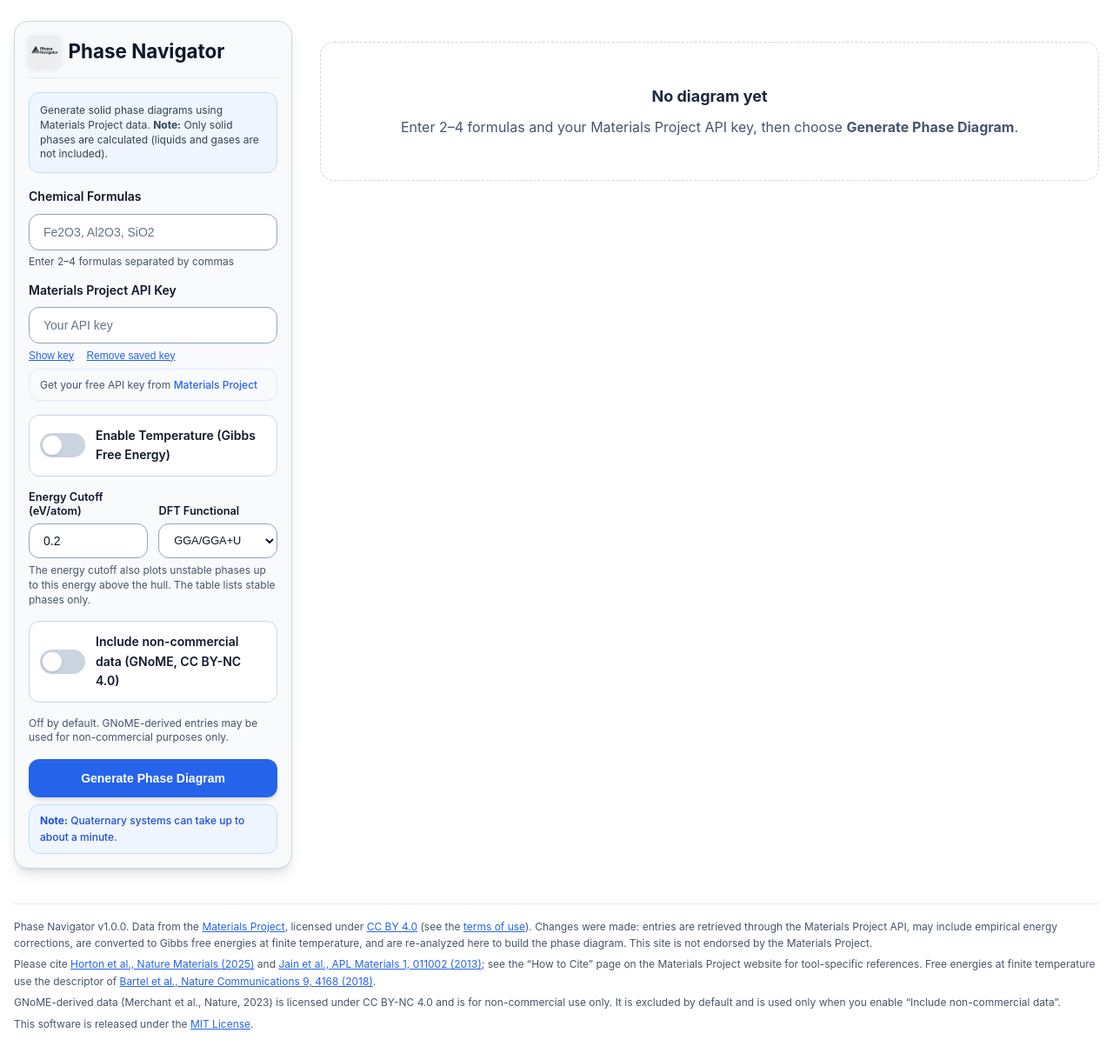
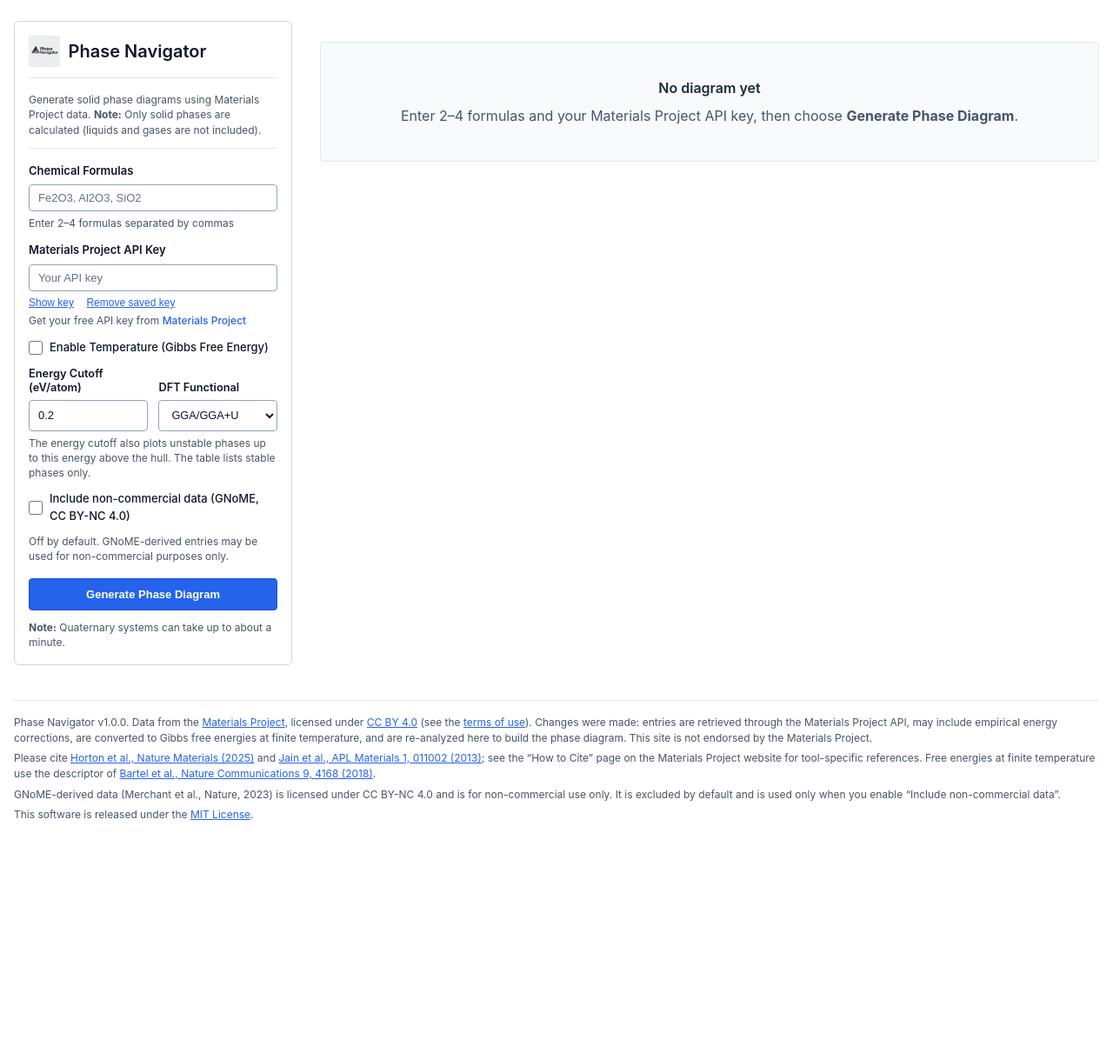
Before and after one commit to ToshihiroIguchi/PhaseNavigator, a FastAPI app: page / in a window 1280 px wide. Shown: the whole page at 87% size. After the commit the page ends 943 px from the top, so only its background shows below. Run offline with FastAPI, Linux system fonts and the light colour scheme.

Commit message:
style: flatten the UI with smaller radii and a denser layout
Reduce corner radii to 2-6px, drop most shadows in favor of 1px borders,
replace the pill toggle switches with native checkboxes, turn filled blue
info boxes into plain text, and restyle the phase table with a light
header and monospace tabular numbers.

Co-Authored-By: Claude Sonnet 5.5 <noreply@anthropic.com>
Claude-Session: https://claude.ai/code/session_019kYuURAgywBMtLLZPgPQUn

```diff
--- a/static/css/components.css
+++ b/static/css/components.css
@@ -26,17 +26,17 @@
 
 .form-group-half input,
 .form-group-half select {
-  height: 2.5rem;
-  padding: 0.5rem 0.8rem;
+  height: 2.25rem;
+  padding: 0.4375rem 0.625rem;
   font-size: 0.8rem;
 }
 
 label {
   display: block;
-  margin-bottom: 0.5rem;
+  margin-bottom: 0.35rem;
   font-weight: 600;
   color: var(--gray-900);
-  font-size: 0.875rem;
+  font-size: 0.8125rem;
 }
 
 input[type="text"],
@@ -44,23 +44,25 @@ input[type="number"],
 input[type="password"],
 select {
   width: 100%;
-  padding: 0.75rem 1rem;
+  padding: 0.4375rem 0.625rem;
   border: 1px solid var(--gray-400);
   border-radius: var(--radius);
-  font-size: 0.875rem;
-  font-weight: 500;
+  font-size: 0.8125rem;
+  font-weight: 400;
   background: var(--white);
   color: var(--gray-900);
-  transition: border-color 0.2s ease, box-shadow 0.2s ease;
+  transition: border-color 0.15s ease;
 }
 
-input:focus {
+input:focus,
+select:focus {
   outline: none;
-  border-color: var(--primary-500);
-  box-shadow: 0 0 0 3px var(--primary-200);
+  border-color: var(--primary-600);
+  box-shadow: 0 0 0 1px var(--primary-600);
 }
 
-input:hover:not(:focus) {
+input:hover:not(:focus),
+select:hover:not(:focus) {
   border-color: var(--gray-500);
 }
 
@@ -81,21 +83,19 @@ input::placeholder {
 #submit-btn {
   width: 100%;
   margin-top: 1rem;
-  padding: 0.875rem 1.5rem;
+  padding: 0.625rem 1rem;
   background: var(--primary-600);
   color: var(--white);
-  border: none;
+  border: 1px solid var(--primary-700);
   border-radius: var(--radius);
-  font-size: 0.875rem;
+  font-size: 0.8125rem;
   font-weight: 600;
   cursor: pointer;
-  box-shadow: var(--shadow);
-  transition: background-color 0.2s ease, box-shadow 0.2s ease;
+  transition: background-color 0.15s ease;
 }
 
 #submit-btn:hover:not(:disabled) {
   background: var(--primary-700);
-  box-shadow: var(--shadow-lg);
 }
 
 #submit-btn:disabled {
@@ -152,102 +152,42 @@ input::placeholder {
   color: var(--gray-600);
 }
 
-/* ---------- Toggle switch ---------- */
+/* ---------- Checkboxes ---------- */
 .toggle-container {
   display: flex;
   align-items: center;
-  gap: 0.75rem;
-  margin: 1rem 0;
-  padding: 0.75rem;
-  background: var(--white);
-  border-radius: var(--radius);
-  border: 1px solid var(--gray-300);
+  gap: 0.5rem;
+  margin: 0.75rem 0;
 }
 
 .toggle-switch {
-  position: relative;
-  display: inline-block;
+  display: inline-flex;
   flex: none;
-  width: 52px;
-  height: 28px;
   margin: 0;
 }
 
 .toggle-switch input {
-  position: absolute;
-  opacity: 0;
-  width: 100%;
-  height: 100%;
+  width: 1rem;
+  height: 1rem;
   margin: 0;
+  accent-color: var(--primary-600);
   cursor: pointer;
-}
-
-.slider {
-  position: absolute;
-  inset: 0;
-  background: var(--gray-300);
-  transition: background-color 0.3s ease;
-  border-radius: 28px;
-  pointer-events: none;
-}
-
-.slider::before {
-  position: absolute;
-  content: "";
-  height: 22px;
-  width: 22px;
-  left: 3px;
-  bottom: 3px;
-  background: var(--white);
-  transition: transform 0.3s ease;
-  border-radius: 50%;
-  box-shadow: 0 2px 4px rgb(0 0 0 / 0.1);
-}
-
-input:checked + .slider {
-  background: var(--primary-500);
-}
-
-input:checked + .slider::before {
-  transform: translateX(24px);
 }
 
 .toggle-label {
   margin: 0;
-  font-weight: 600;
+  font-weight: 500;
   color: var(--gray-900);
-  font-size: 0.875rem;
+  font-size: 0.8125rem;
   cursor: pointer;
-}
-
-.toggle-switch.mini {
-  width: 36px;
-  height: 20px;
-}
-
-.toggle-switch.mini .slider {
-  border-radius: 20px;
-}
-
-.toggle-switch.mini .slider::before {
-  height: 16px;
-  width: 16px;
-  left: 2px;
-  bottom: 2px;
-}
-
-.toggle-switch.mini input:checked + .slider::before {
-  transform: translateX(16px);
 }
 
 /* ---------- Temperature controls ---------- */
 .temperature-controls-compact {
   display: none;
-  padding: 0.6rem;
-  background: var(--primary-50);
-  border-radius: var(--radius);
-  border: 1px solid var(--primary-300);
-  margin-top: 0.6rem;
+  padding: 0.25rem 0 0.25rem 0.75rem;
+  border-left: 2px solid var(--gray-300);
+  margin: 0 0 0.75rem 0.25rem;
 }
 
 .temp-control-row {
@@ -318,49 +258,42 @@ input:checked + .slider::before {
 
 #temp-slider::-webkit-slider-thumb {
   -webkit-appearance: none;
-  width: 16px;
-  height: 16px;
-  border-radius: 50%;
-  background: var(--primary-500);
+  width: 14px;
+  height: 14px;
+  border-radius: var(--radius-sm);
+  background: var(--primary-600);
   cursor: pointer;
-  box-shadow: 0 2px 4px rgb(0 0 0 / 0.15);
-  border: 2px solid var(--white);
+  border: 1px solid var(--white);
 }
 
 #temp-slider::-webkit-slider-thumb:hover {
-  background: var(--primary-600);
+  background: var(--primary-700);
 }
 
 #temp-slider::-moz-range-thumb {
-  width: 16px;
-  height: 16px;
-  border-radius: 50%;
-  background: var(--primary-500);
+  width: 14px;
+  height: 14px;
+  border-radius: var(--radius-sm);
+  background: var(--primary-600);
   cursor: pointer;
-  border: 2px solid var(--white);
-  box-shadow: 0 2px 4px rgb(0 0 0 / 0.15);
+  border: 1px solid var(--white);
 }
 
-/* ---------- Info boxes ---------- */
+/* ---------- Informational text (plain, no filled boxes) ---------- */
 .info-compact {
-  background: var(--primary-50);
-  border: 1px solid var(--primary-200);
-  border-radius: var(--radius);
-  padding: 0.75rem;
+  padding-bottom: 0.75rem;
+  margin-bottom: 1rem;
+  border-bottom: 1px solid var(--gray-200);
   font-size: 0.75rem;
-  color: var(--gray-700);
-  margin-bottom: 1rem;
-  line-height: 1.4;
+  color: var(--gray-600);
+  line-height: 1.45;
 }
 
 .api-info {
+  margin-top: 0.35rem;
   font-size: 0.75rem;
   color: var(--gray-600);
-  margin-top: 0.5rem;
-  padding: 0.5rem 0.75rem;
-  background: var(--gray-50);
-  border-radius: var(--radius);
-  border: 1px solid var(--gray-200);
+  line-height: 1.4;
 }
 
 .api-info a {
@@ -375,14 +308,10 @@ input:checked + .slider::before {
 }
 
 .info {
-  color: var(--primary-700);
+  margin-top: 0.75rem;
+  color: var(--gray-600);
   font-size: 0.75rem;
-  font-weight: 500;
-  margin-top: 0.5rem;
-  padding: 0.5rem 0.75rem;
-  background: var(--primary-50);
-  border-radius: var(--radius);
-  border: 1px solid var(--primary-200);
+  line-height: 1.4;
 }
 
 /* ---------- Icons ---------- */
@@ -453,16 +385,18 @@ input:checked + .slider::before {
 
 .empty-state {
   margin-top: 1.5rem;
-  padding: 3rem 1.5rem;
+  padding: 2.5rem 1.5rem;
   text-align: center;
   color: var(--gray-600);
-  border: 1px dashed var(--gray-300);
-  border-radius: var(--radius-lg);
+  border: 1px solid var(--gray-200);
+  border-radius: var(--radius);
+  background: var(--gray-50);
 }
 
 .empty-state h2 {
   margin-bottom: 0.5rem;
-  font-size: 1.125rem;
+  font-size: 1rem;
+  font-weight: 600;
   color: var(--gray-800);
 }
 
--- a/static/css/main.css
+++ b/static/css/main.css
@@ -24,10 +24,11 @@
   --red-200: #fecaca;
   --white: #ffffff;
   --control-width: 320px;
-  --radius: 12px;
-  --radius-lg: 16px;
-  --shadow: 0 4px 6px -1px rgb(0 0 0 / 0.1), 0 2px 4px -2px rgb(0 0 0 / 0.1);
-  --shadow-lg: 0 10px 15px -3px rgb(0 0 0 / 0.1), 0 4px 6px -4px rgb(0 0 0 / 0.1);
+  --radius-sm: 2px;
+  --radius: 4px;
+  --radius-lg: 6px;
+  --font-sans: -apple-system, BlinkMacSystemFont, 'Segoe UI', 'Inter', 'Roboto', sans-serif;
+  --font-mono: ui-monospace, 'SF Mono', Consolas, 'Liberation Mono', monospace;
 }
 
 /* Base Styles */
@@ -38,10 +39,10 @@
 }
 
 body {
-  font-family: -apple-system, BlinkMacSystemFont, 'Segoe UI', 'Inter', 'Roboto', sans-serif;
+  font-family: var(--font-sans);
   background: var(--white);
   color: var(--gray-900);
-  line-height: 1.6;
+  line-height: 1.5;
   min-height: 100vh;
   padding: 1.5rem 1rem;
 }
@@ -58,11 +59,10 @@ body {
 
 #controls {
   flex: 0 0 var(--control-width);
-  background: var(--gray-50);
+  background: var(--white);
   border: 1px solid var(--gray-300);
   padding: 1rem;
   border-radius: var(--radius-lg);
-  box-shadow: var(--shadow-lg);
 }
 
 #output {
@@ -82,12 +82,11 @@ header {
 header img {
   height: 36px;
   margin-right: 0.6rem;
-  filter: drop-shadow(0 2px 4px rgb(0 0 0 / 0.1));
 }
 
 h1 {
-  font-size: 1.4rem;
-  font-weight: 700;
+  font-size: 1.25rem;
+  font-weight: 600;
   margin: 0;
   color: var(--gray-900);
 }
@@ -114,10 +113,9 @@ h1 {
 a:focus-visible,
 button:focus-visible,
 input:focus-visible,
-select:focus-visible,
-.toggle-switch input:focus-visible + .slider {
-  outline: 3px solid var(--primary-300);
-  outline-offset: 2px;
+select:focus-visible {
+  outline: 2px solid var(--primary-500);
+  outline-offset: 1px;
 }
 
 /* Responsive Design */
--- a/templates/base.html
+++ b/templates/base.html
@@ -10,8 +10,8 @@
   <script src="{{ vendor_prefix }}/plotly.min.js?v={{ plotly_js_version }}"></script>
 
   <!-- CSS -->
-  <link rel="stylesheet" href="{{ static_prefix }}/css/main.css?v=1.1.1">
-  <link rel="stylesheet" href="{{ static_prefix }}/css/components.css?v=1.1.1">
+  <link rel="stylesheet" href="{{ static_prefix }}/css/main.css?v=1.2.0">
+  <link rel="stylesheet" href="{{ static_prefix }}/css/components.css?v=1.2.0">
 
   {% block extra_head %}{% endblock %}
 </head>
--- a/templates/components/controls.html
+++ b/templates/components/controls.html
@@ -55,8 +55,7 @@
   <!-- Temperature Controls -->
   <div class="toggle-container">
     <span class="toggle-switch">
-      <input type="checkbox" id="temp-toggle" role="switch">
-      <span class="slider"></span>
+      <input type="checkbox" id="temp-toggle">
     </span>
     <label class="toggle-label" for="temp-toggle">Enable Temperature (Gibbs Free Energy)</label>
   </div>
@@ -65,10 +64,9 @@
     <div class="temp-control-row">
       <div class="temp-unit-toggle">
         <span class="unit-label kelvin" aria-hidden="true">K</span>
-        <span class="toggle-switch mini">
-          <input type="checkbox" id="temp-unit-toggle" role="switch"
+        <span class="toggle-switch">
+          <input type="checkbox" id="temp-unit-toggle"
                  aria-label="Use degrees Celsius instead of kelvin">
-          <span class="slider"></span>
         </span>
         <span class="unit-label celsius" aria-hidden="true">°C</span>
       </div>
@@ -123,9 +121,8 @@
   <!-- Non-commercial data (GNoME) is excluded unless this is switched on -->
   <div class="toggle-container">
     <span class="toggle-switch">
-      <input type="checkbox" id="include-non-commercial" role="switch"
+      <input type="checkbox" id="include-non-commercial"
              aria-describedby="non-commercial-hint">
-      <span class="slider"></span>
     </span>
     <label class="toggle-label" for="include-non-commercial">Include non-commercial data (GNoME, CC BY-NC 4.0)</label>
   </div>
```
Also changed, not shown: other parts of static/css/components.css (+61 -48 lines).
